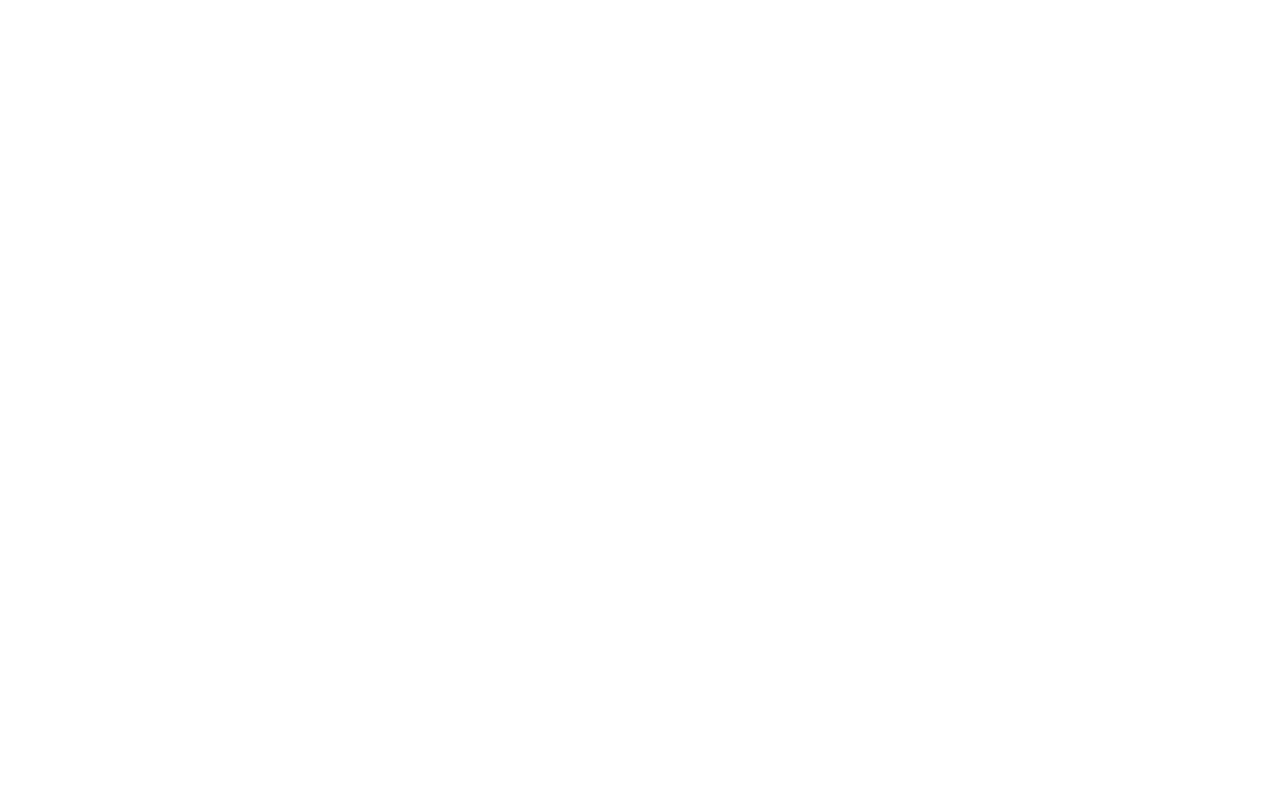
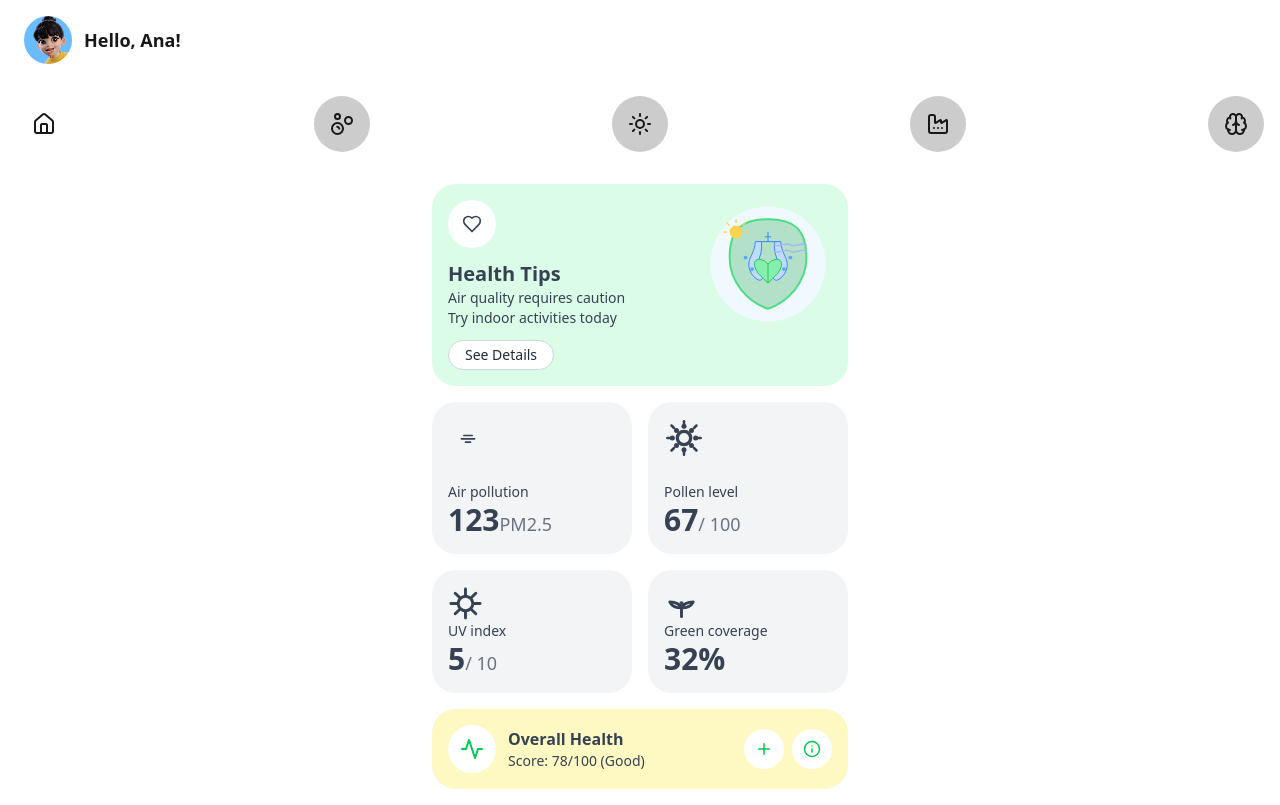
Before and after one commit to andrejshuma/CassiniHackathon, a React (Vite) app in the folder preventiq/: page /home in a window 1280 px wide. Before the commit this address had no page. Built offline with nearby package versions, Linux system fonts and the light colour scheme.

Commit message:
added route

```diff
--- a/preventiq/src/main.jsx
+++ b/preventiq/src/main.jsx
@@ -31,6 +31,8 @@
         <Route path="/sunheat" element={<SunHeat />} />
         <Route path="/crowd" element={<Crowd />} />
         <Route path="/advice" element={<Advice />} />
+        <Route path="/home" element={<Home />} />
+
       </Routes>
     </Router>
   </StrictMode>
--- a/preventiq/src/pages/Home/Home.jsx
+++ b/preventiq/src/pages/Home/Home.jsx
@@ -5,6 +5,7 @@
 
 import Top from "./HomepageView/Top.jsx";
 import Metrics from "./HomepageView/Metrics.jsx";
+import Footer from "../GeneralComponents/Footer.jsx";
 
 
 const Home = () => {
--- a/preventiq/src/pages/Home/HomepageView/Metrics.jsx
+++ b/preventiq/src/pages/Home/HomepageView/Metrics.jsx
@@ -1,6 +1,8 @@
 import { Activity, Heart, MessageCircle, Phone } from 'lucide-react';
+import { useNavigate } from 'react-router-dom';
 
 export default function HeartHealthMetrics() {
+    const navigate = useNavigate();
     return (
         <div className="p-4 max-w-md mx-auto">
             {/* Health Tips Card with 3D Heart */}
@@ -14,7 +16,10 @@
                         <p className="text-sm text-gray-700">Air quality requires caution</p>
                         <p className="text-sm text-gray-700">Try indoor activities today</p>
                     </div>
-                    <button className="bg-white border border-gray-300 text-gray-800 px-4 py-1 rounded-full text-sm">
+                    <button
+                        className="bg-white border border-gray-300 text-gray-800 px-4 py-1 rounded-full text-sm"
+                        onClick={() => navigate('/advice')} // Navigate to Advice page
+                    >
                         See Details
                     </button>
                 </div>
@@ -164,7 +169,7 @@
             </div>
 
 
-            {/* Doctor Contact */}
+
             <div className="bg-yellow-100 rounded-3xl p-4 flex justify-between items-center">
                 <div className="flex items-center space-x-3">
                     <div className="w-12 h-12 rounded-full bg-white flex items-center justify-center overflow-hidden">
```
